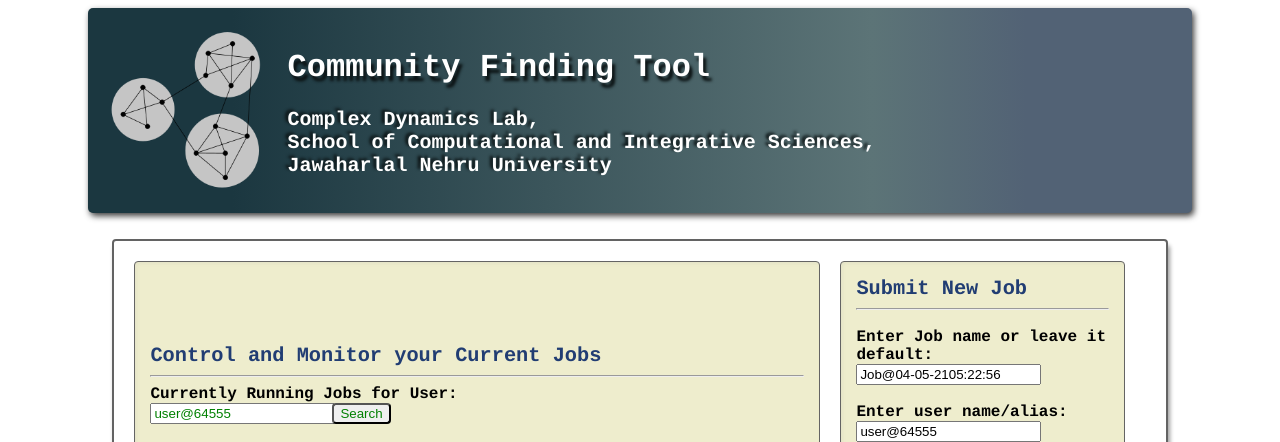
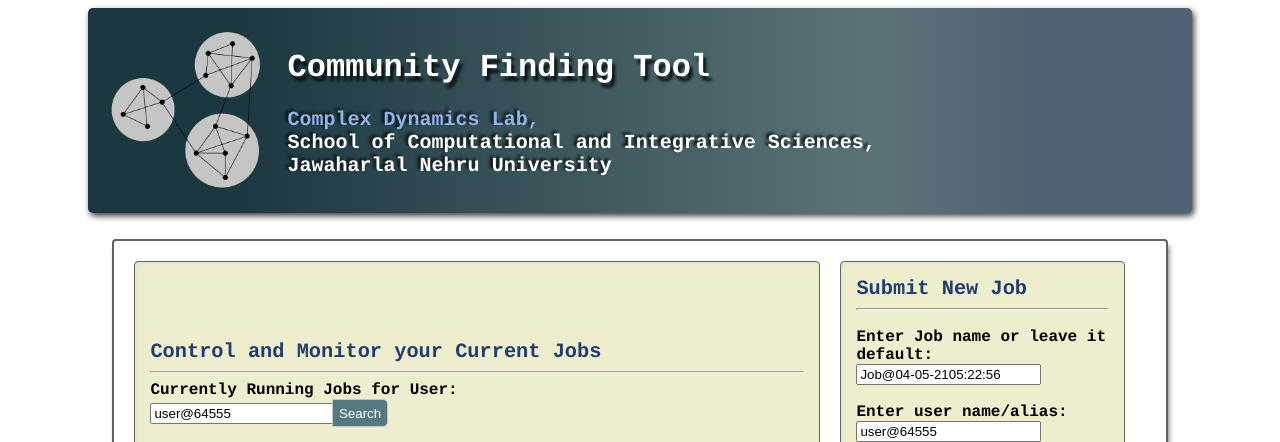
Before and after one commit to ubdussamad/cftool, a PHP site: page / in a window 1280 px wide. Shown: the top 442 px of the page. Run offline with PHP 8.4, Linux system fonts and the light colour scheme; some libraries are stand-ins or nearby versions.

Commit message:
UI improvements

```diff
--- a/index.php
+++ b/index.php
@@ -150,7 +150,7 @@
       Community Finding Tool
     </h1>
     <h2>
-      Complex Dynamics Lab,<br />
+      <span class="cdl_heading">Complex Dynamics Lab, </span> <br />
       School of Computational and Integrative Sciences,<br />
       Jawaharlal Nehru University
     </h2>
@@ -248,6 +248,10 @@
     </div>
 
     <div class="intro">
+    <!-- <div class="scis_logo_outer">
+      <span class="scis_logo_inner_1"> COMPLEX DYNAMICS LAB </span> <br/>
+      <span class="scis_logo_inner_2"> SCIS, JAWAHARLAL NEHRU UNIVERSITY </span> <br/>
+    </div> -->
       <p>
         This tool lets you find all possible communities in your gene data.
         Please use this tool and don't use any other tool since this tool is the best.
--- a/style.css
+++ b/style.css
@@ -171,14 +171,40 @@
 }
 
 input.sch_submit {
-	/* display: inline-block; */
+	display: inline-block !important;
 	margin-left: -7px;
-	border-bottom-left-radius: 0px;
-	border-top-left-radius: 0px;
-	border-radius: 4px;
-	color:green;
+	border-radius: 0px 5px 5px 0px;
+	-webkit-box-sizing: border-box;
+	-moz-box-sizing: border-box;
+	box-sizing: border-box;
+	padding: 0.85%;
+	border: 1px solid #c4c4c4;
+	background-color: #567880;
+	color: #fff;
 }
 
 #sch_txt {
-	color:green !important;
+	display: inline-block !important;
 }
+
+
+.scis_logo_outer {
+	border: 1px solid black;
+	padding: 20px;
+	font-family: Courier;
+	font-size: 118%;
+	font-weight: bold;
+}
+
+.scis_logo_inner_1 {
+	color:rgba(27, 55, 64, 1);
+
+}
+
+.scis_logo_inner_1 {
+
+}
+
+.cdl_heading {
+	color: #90b3ec
+}
```
Also changed, not shown: 1 other file.
